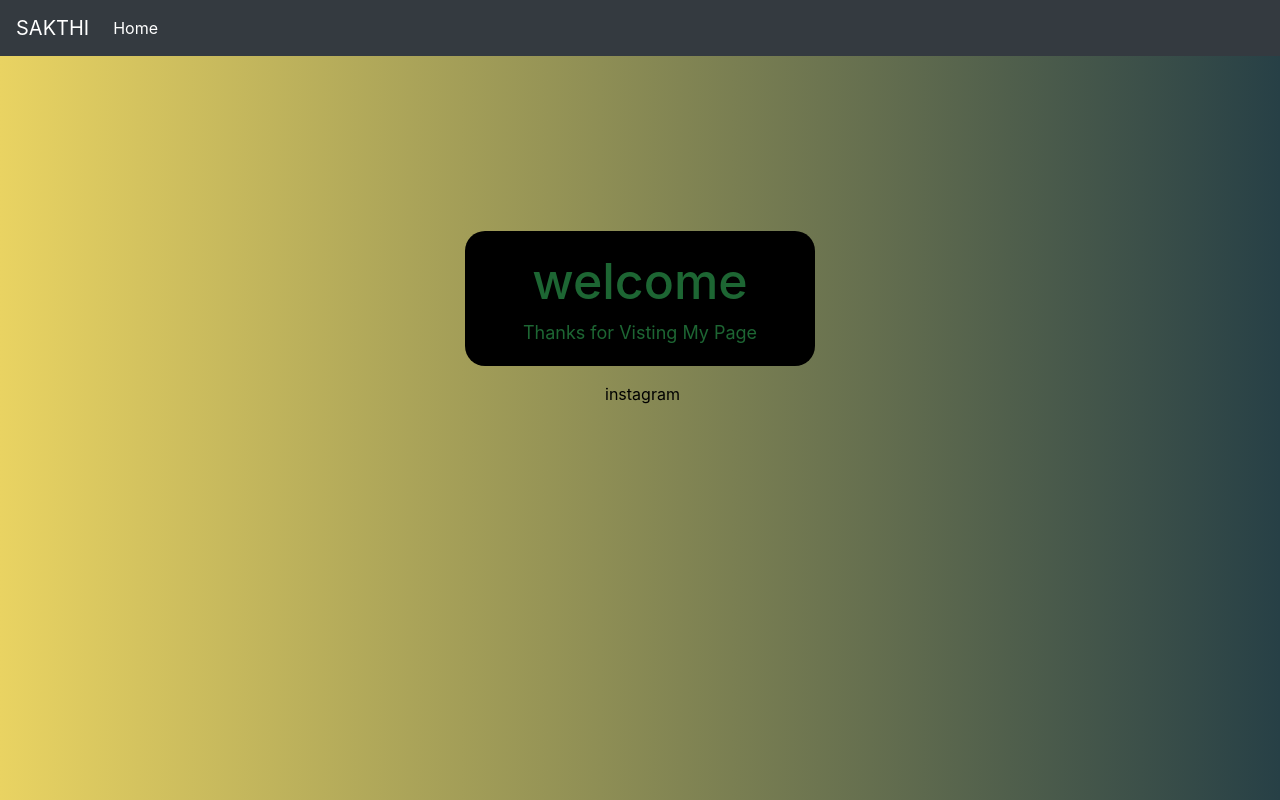
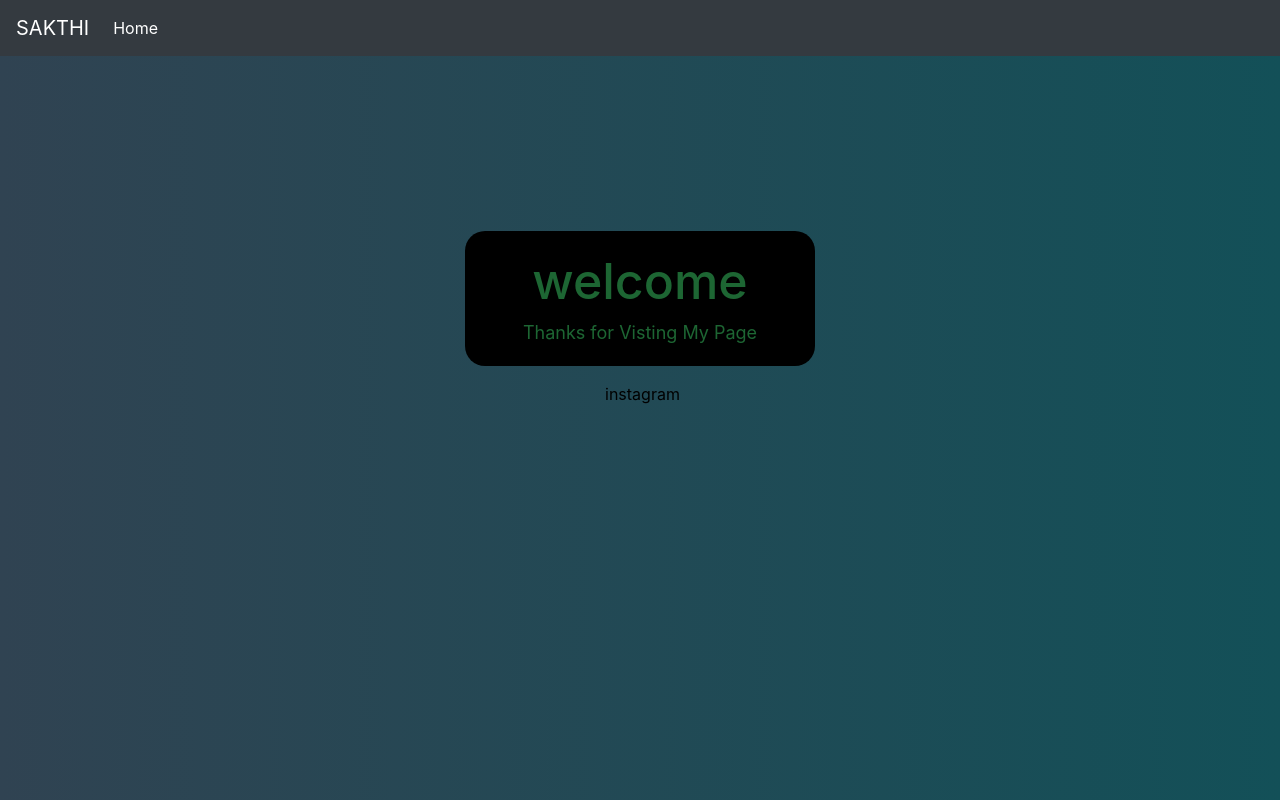
Before and after one commit to hiphopsakthi/hiphopsakthi.github.io, a plain HTML site: page index.html in a window 1280 px wide. Drawn offline with nearby package versions, Linux system fonts and the light colour scheme.

Commit message:
Update index.html

```diff
--- a/index.html
+++ b/index.html
@@ -11,7 +11,7 @@
     <style>
         body
         {
-            background: linear-gradient(to left,#274046,#e9d362) no-repeat fixed center;
+            background: linear-gradient(to left,#135058,#304352) no-repeat fixed center;
             background-size: cover;
         }
         h1
```
